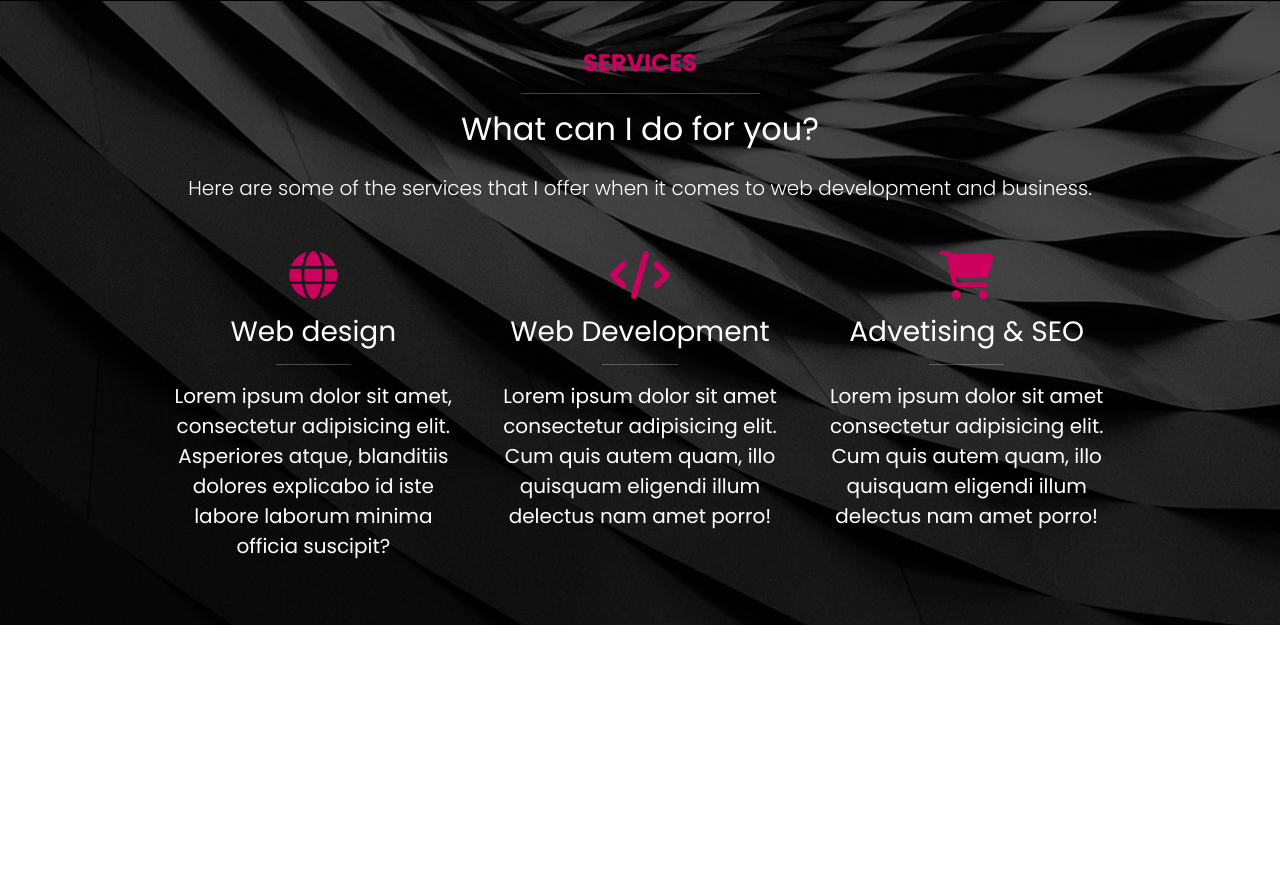
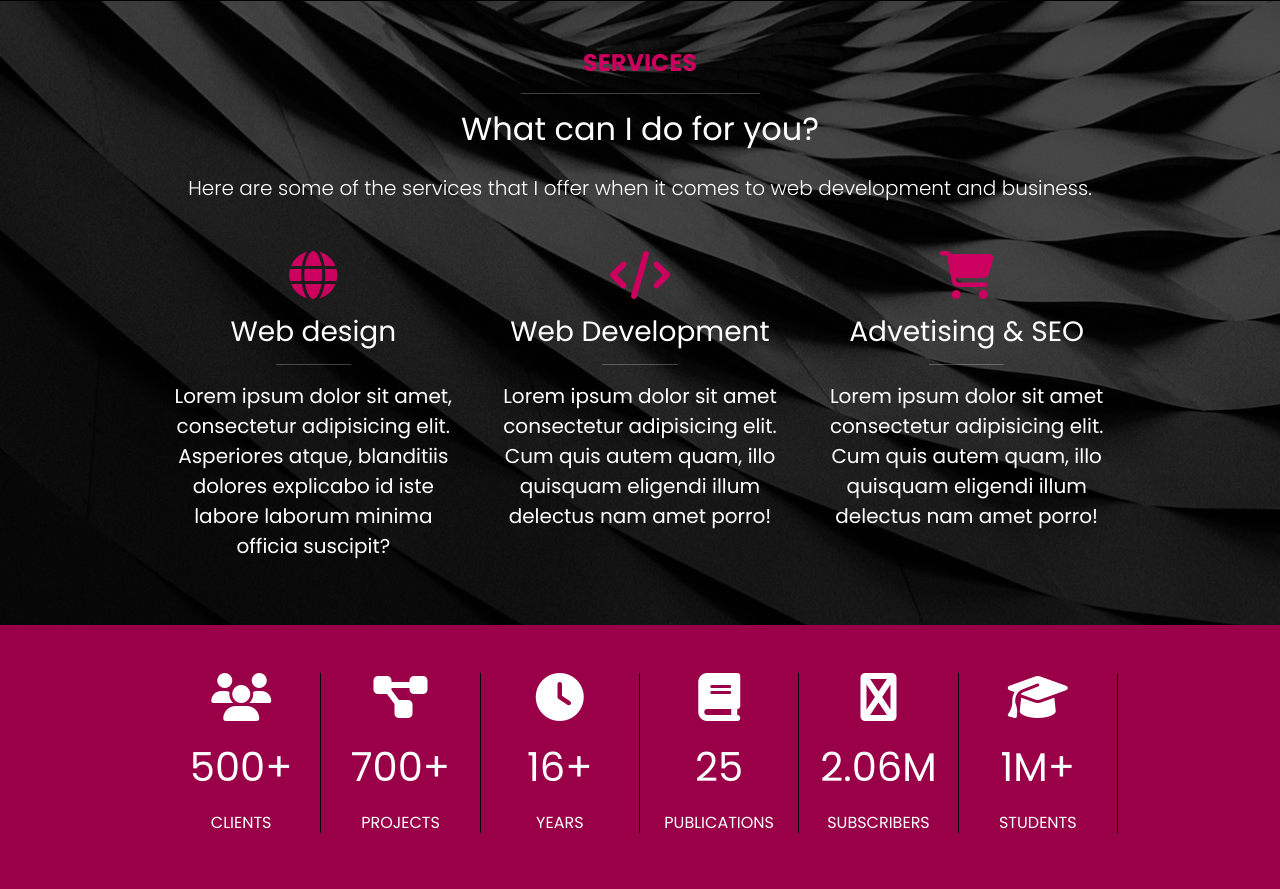
Before and after one commit to andrijat98/bootstrap-5-projects, a website: page PortfolioWebsite/index.html in a window 1280 px wide. Shown: the part 3883-4772 px from the top of the page. Before the commit the page ends 4508 px from the top, so only its background shows below. Drawn offline with nearby package versions, Linux system fonts and the light colour scheme; files that its build step writes are made by us from their sources.

Commit message:
added stats section

```diff
--- a/PortfolioWebsite/index.html
+++ b/PortfolioWebsite/index.html
@@ -330,6 +330,54 @@
         </div>
     </div>
 </section>
+<section class="stats py-5 text-bg-secondary">
+    <div class="container">
+        <div class="row g-0">
+            <div class="col-md-4 col-lg-2">
+                <div class="stat text-center border-end border-dark">
+                    <i class="fas fa-users fa-3x mb-3"></i>
+                    <p class="fs-1">500+</p>
+                    <h3 class="fs-6 text-uppercase">Clients</h3>
+                </div>
+            </div>
+            <div class="col-md-4 col-lg-2">
+                <div class="stat text-center border-end border-dark">
+                    <i class="fas fa-project-diagram fa-3x mb-3"></i>
+                    <p class="fs-1">700+</p>
+                    <h3 class="fs-6 text-uppercase">Projects</h3>
+                </div>
+            </div>
+            <div class="col-md-4 col-lg-2">
+                <div class="stat text-center border-end border-dark">
+                    <i class="fas fa-clock fa-3x mb-3"></i>
+                    <p class="fs-1">16+</p>
+                    <h3 class="fs-6 text-uppercase">Years</h3>
+                </div>
+            </div>
+            <div class="col-md-4 col-lg-2">
+                <div class="stat text-center border-end border-dark">
+                    <i class="fas fa-book fa-3x mb-3"></i>
+                    <p class="fs-1">25</p>
+                    <h3 class="fs-6 text-uppercase">Publications</h3>
+                </div>
+            </div>
+            <div class="col-md-4 col-lg-2">
+                <div class="stat text-center border-end border-dark">
+                    <i class="fas fa-youtube fa-3x mb-3"></i>
+                    <p class="fs-1">2.06M</p>
+                    <h3 class="fs-6 text-uppercase">Subscribers</h3>
+                </div>
+            </div>
+            <div class="col-md-4 col-lg-2">
+                <div class="stat text-center border-end border-dark">
+                    <i class="fas fa-graduation-cap fa-3x mb-3"></i>
+                    <p class="fs-1">1M+</p>
+                    <h3 class="fs-6 text-uppercase">Students</h3>
+                </div>
+            </div>
+        </div>
+    </div>
+</section>
 <script src="js/bootstrap.bundle.min.js"></script>
 <script src="js/lightbox-plus-jquery.min.js"></script>
 <script src="js/script.js"></script>
--- a/PortfolioWebsite/scss/styles.scss
+++ b/PortfolioWebsite/scss/styles.scss
@@ -55,4 +55,10 @@
   .about-content {
     flex-direction: column;
   }
+  .stats .stat {
+    border-right: 0 !important;
+    margin-bottom: 40px;
+    border-bottom: var(--bs-dark) solid 1px;
+    padding-bottom: 20px;
+  }
 }
```
